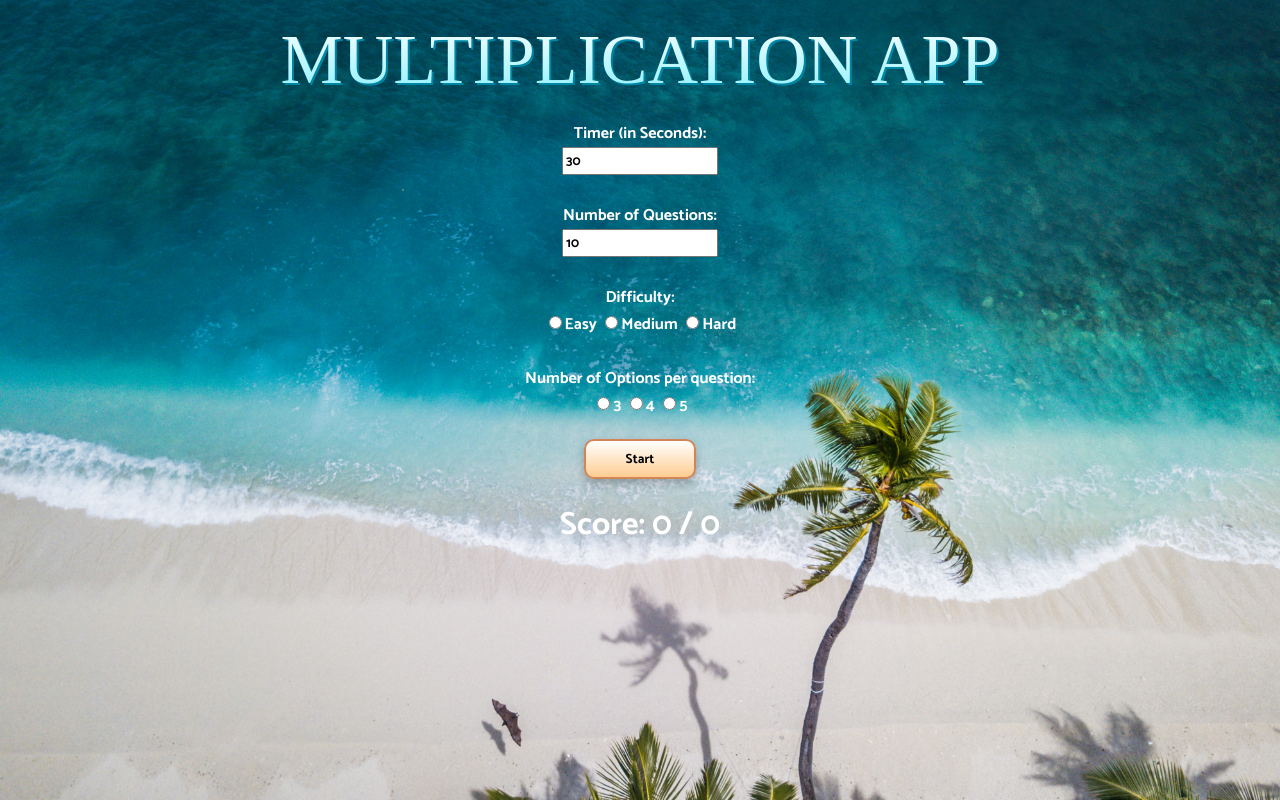
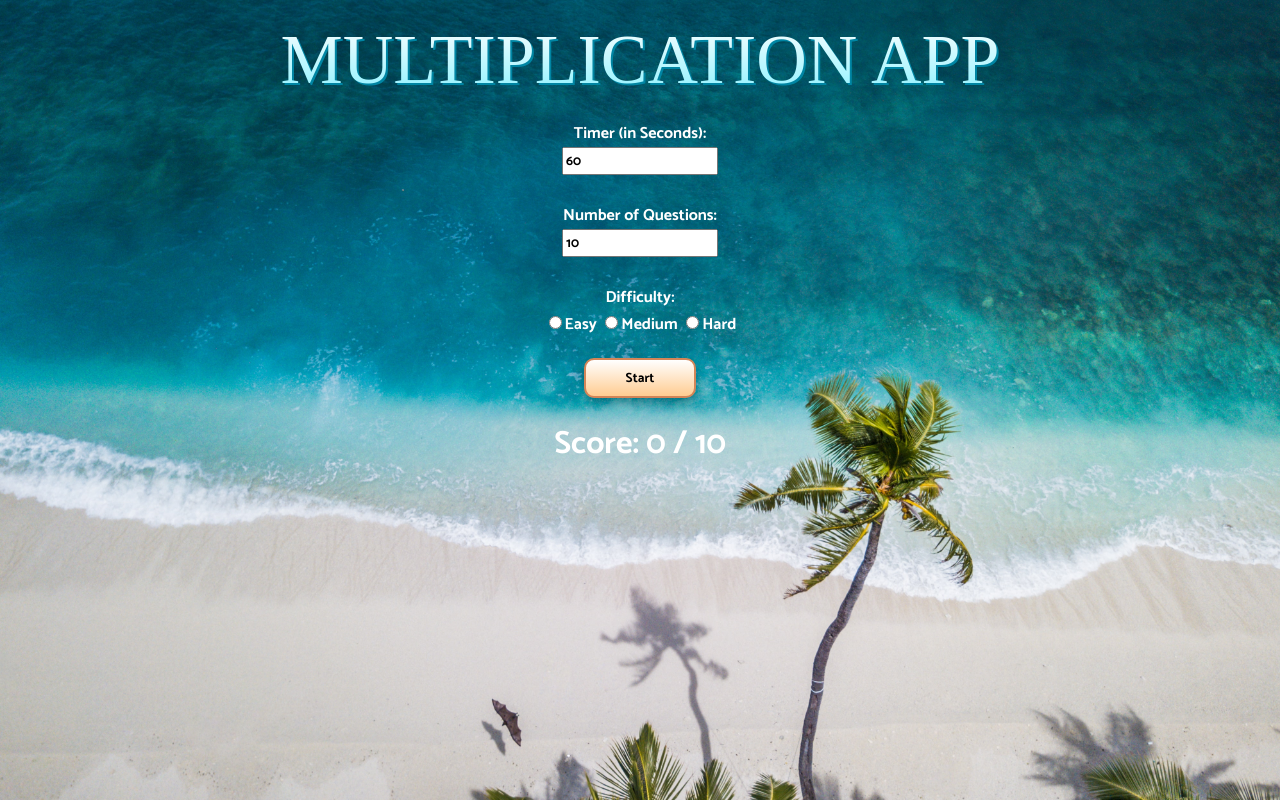
Before and after one commit to Doctor-Vee/multiplication-app-frontend, a React (Create React App) app: page / in a window 1280 px wide. Built offline with nearby package versions, Linux system fonts and the light colour scheme; a web font is replaced by a local one.

Commit message:
:lipstick: clean code

```diff
--- a/src/App.tsx
+++ b/src/App.tsx
@@ -40,7 +40,6 @@ const App: React.FC = () => {
   };
 
   const startTrivia = async () => {
-    console.log(noOfQuestionsToLoad);
     setLoading(true);
     setGameOver(false);
     setNoOfQuestions(noOfQuestionsToLoad);
@@ -142,11 +141,9 @@ const App: React.FC = () => {
             </button>
           </>
         ) : null}
-        {/* {!gameOver ? ( */}
         <p className="score">
           Score: {score} / {noOfQuestions}{" "}
         </p>
-        {/* ) : null} */}
 
         {loading ? <p>Loading Questions...</p> : null}
         {!loading && !gameOver && (
--- a/src/App2.tsx
+++ b/src/App2.tsx
@@ -3,7 +3,7 @@ import { fetchQuizQuestions } from "./API";
 // Components
 import QuestionCard2 from "./components/QuestionCard2";
 // types
-import { QuestionsState} from "./API";
+import { QuestionsState } from "./API";
 // Styles
 import { GlobalStyle, Wrapper } from "./App.styles";
 
@@ -22,12 +22,27 @@ const App: React.FC = () => {
   const [score, setScore] = useState(0);
   const [gameOver, setGameOver] = useState(true);
   const [noOfQuestions, setNoOfQuestions] = useState(10);
-  const [difficulty, setDifficulty] = useState("easy")
-  const [noOfOptions, setNoOfOptions] = useState(4)
+  const [difficulty, setDifficulty] = useState("easy");
+  const [noOfOptions] = useState(4);
+  const [counter, setCounter] = useState(0);
+  const [timer, setTimer] = useState(60);
+  const [noOfQuestionsToLoad, setNoOfQuestionsToLoad] = useState(10);
+
+  React.useEffect(() => {
+    counter > 0 && setTimeout(() => checkAndSetCounter(counter - 1), 1000);
+  }, [counter]);
+
+  const checkAndSetCounter = (counter: number) => {
+    if (counter === 0) {
+      setGameOver(true);
+    }
+    setCounter(counter);
+  };
 
   const startTrivia = async () => {
     setLoading(true);
     setGameOver(false);
+    setNoOfQuestions(noOfQuestionsToLoad);
     const newQuestions = await fetchQuizQuestions(
       noOfQuestions,
       difficulty,
@@ -38,6 +53,7 @@ const App: React.FC = () => {
     setUserAnswers([]);
     setNumber(0);
     setLoading(false);
+    setCounter(timer);
   };
 
   const checkAnswer = (e: number) => {
@@ -74,10 +90,6 @@ const App: React.FC = () => {
     setDifficulty(e.target.value);
   };
 
-  const onNoOfOptionsChange = (e: any) => {
-    setNoOfOptions(e.target.value);
-  };
-
   return (
     <>
       <GlobalStyle />
@@ -85,21 +97,29 @@ const App: React.FC = () => {
         <h1>MULTIPLICATION APP</h1>
         {gameOver || userAnswers.length === noOfQuestions ? (
           <>
+            <label>Timer (in Seconds): </label>
+            <input
+              type="number"
+              className="input"
+              value={timer}
+              onChange={(e) => setTimer(parseInt(e.target.value))}
+            />
+            <br />
             <label>Number of Questions: </label>
             <input
               type="number"
               className="input"
-              value={noOfQuestions}
-              onChange={(e) => setNoOfQuestions(parseInt(e.target.value))}
+              value={noOfQuestionsToLoad}
+              onChange={(e) => setNoOfQuestionsToLoad(parseInt(e.target.value))}
             />
             <br />
             <label>Difficulty: </label>
             <div onChange={onDifficultyChange}>
-              <input type="radio" value="easy" name="difficulty" />{" "}
-              <label>Easy</label>
-              <input type="radio" value="medium" name="difficulty" />{" "}
-              <label>Medium</label>
-              <input type="radio" value="hard" name="difficulty" />{" "}
+              <input type="radio" value="easy" name="difficulty" />
+              <label>Easy </label>
+              <input type="radio" value="medium" name="difficulty" />
+              <label>Medium </label>
+              <input type="radio" value="hard" name="difficulty" />
               <label>Hard</label>
             </div>
             <button className="start" onClick={startTrivia}>
@@ -107,9 +127,15 @@ const App: React.FC = () => {
             </button>
           </>
         ) : null}
-        {!gameOver ? <p className="score">Score: {score} / {noOfQuestions} </p> : null}
+        <p className="score">
+          Score: {score} / {noOfQuestions}{" "}
+        </p>
         {loading ? <p>Loading Questions...</p> : null}
         {!loading && !gameOver && (
+          <>
+            <div className="score">
+              <p>Countdown: {counter}</p>
+            </div>
             <QuestionCard2
               questionNr={number + 1}
               totalQuestions={noOfQuestions}
@@ -118,6 +144,7 @@ const App: React.FC = () => {
               userAnswer={userAnswers ? userAnswers[number] : undefined}
               callback={checkAnswer}
             />
+          </>
         )}
         {!gameOver &&
         !loading &&
--- a/src/index.tsx
+++ b/src/index.tsx
@@ -1,7 +1,7 @@
 import React from 'react';
 import ReactDOM from 'react-dom';
-import App from './App';
-// import App from './App2';
+// import App from './App';
+import App from './App2';
 
 ReactDOM.render(
   <React.StrictMode>
```
Lines whose indentation alone changed are shown as unchanged.
